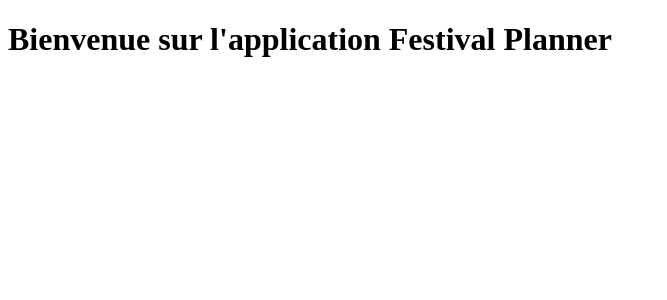
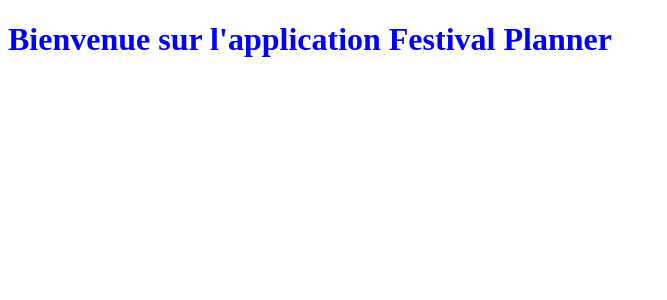
Before and after one commit to Madorakkusu/FestivalPlanner, a React (Create React App) app: page / in a window 1280 px wide. Shown: the top 300 px of the page, without its empty margins (0-667 px from the left). Built offline with nearby package versions, Linux system fonts and the light colour scheme.

Commit message:
Few fixes

```diff
--- a/package.json
+++ b/package.json
@@ -13,7 +13,7 @@
     "react-router-dom": "^5.0.0",
     "react-scripts": "2.1.8",
     "sass": "^1.17.3",
-    "typescript": "3.4.1"
+    "typescript": "^3.4.1"
   },
   "scripts": {
     "start": "webpack-dev-server --content-base src --hot --inline",
@@ -36,11 +36,14 @@
     "babel-polyfill": "^6.26.0",
     "css-loader": "^2.1.1",
     "html-webpack-plugin": "^4.0.0-beta.5",
+    "node-sass": "^4.11.0",
     "postcss-loader": "^3.0.0",
     "prettier": "1.16.4",
+    "sass-loader": "^7.1.0",
     "style-loader": "^0.23.1",
     "ts-loader": "^5.3.3",
     "tsconfig-paths-webpack-plugin": "^3.2.0",
+    "tslint": "^5.14.0",
     "tslint-config-airbnb": "^5.11.1",
     "tslint-config-prettier": "^1.18.0",
     "tslint-react": "^4.0.0",
--- /dev/null
+++ b/src/containers/App/App.scss
@@ -0,0 +1,3 @@
+h1 {
+  color: blue;
+}
--- a/src/containers/App/App.tsx
+++ b/src/containers/App/App.tsx
@@ -1,10 +1,10 @@
 import React, { Component } from 'react';
 import { BrowserRouter, Route, Link } from 'react-router-dom';
+import './App.scss';
 
 export class App extends Component<any, any> {
   constructor(props) {
     super(props);
-    console.log('true');
   }
 
   render() {
--- a/tsconfig.json
+++ b/tsconfig.json
@@ -28,7 +28,7 @@
     }
   },
   "include": [
-    "src"
+    "./src/**/*"
   ],
   "exclude": ["node_modules", "dist"]
 }
--- a/webpack/development.js
+++ b/webpack/development.js
@@ -47,11 +47,7 @@ module.exports = {
                             sourceMap: true,
                         }
                     },
-                    {
-                        loader: 'sass-loader',
-                        options: {
-                            sourceMap: true,
-                        },
+                    { loader: 'sass-loader', options: { sourceMap: true, },
                     },
                 ]
             },
```
Also changed, not shown: 1 other file (tests, documents, lock files or other folders).
